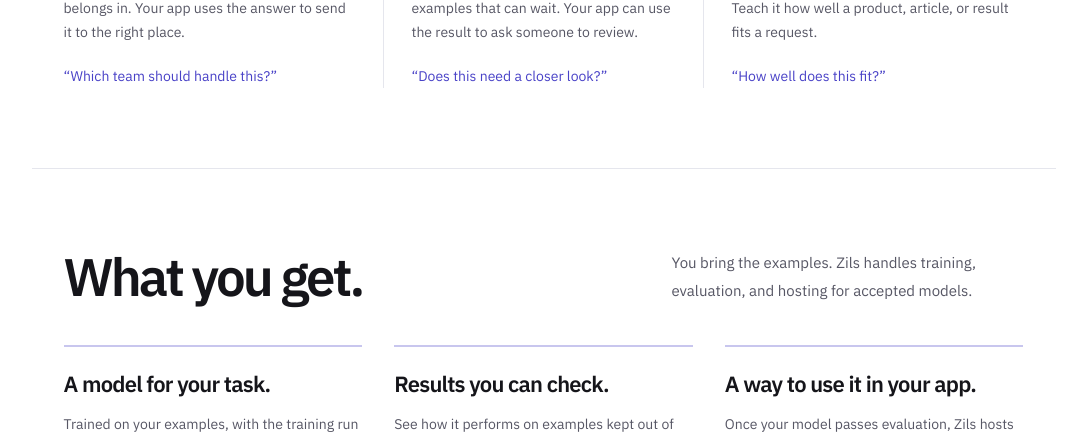
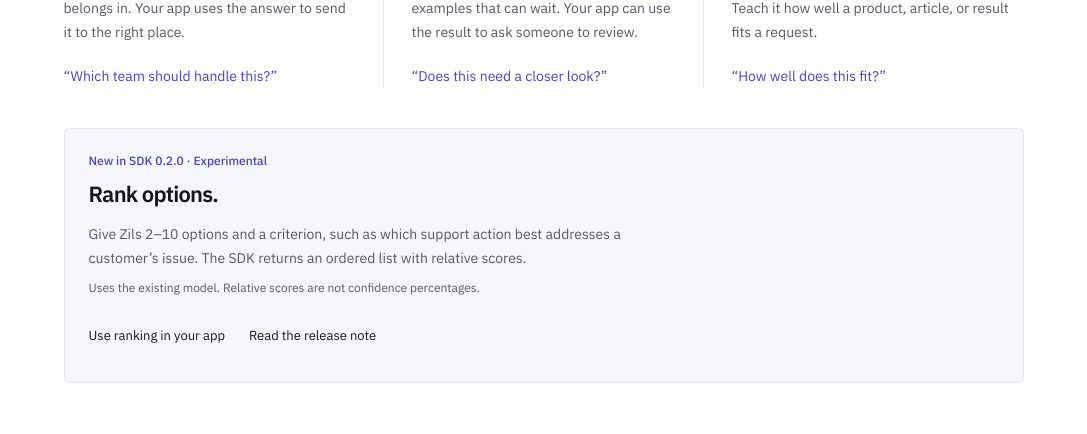
Before and after one commit to ooo-hq/zils-web, a Next.js app: page / in a window 1280 px wide. Shown: the part 1980-2414 px from the top of the page, without its empty margins (89-1176 px from the left). Built offline with nearby package versions, Linux system fonts and the light colour scheme; no server answers.

Commit message:
Explain SDK ranking on the homepage and playground

```diff
--- a/app/(home)/page.tsx
+++ b/app/(home)/page.tsx
@@ -75,6 +75,16 @@ export default function HomePage() {
               </article>
             ))}
           </div>
+          <article aria-labelledby="rank-options" className="mt-10 rounded-md border border-edge bg-[var(--zils-surface)] p-5 sm:p-6">
+            <p className="text-xs font-medium text-[var(--zils-accent)]">New in SDK 0.2.0 · Experimental</p>
+            <h3 id="rank-options" className="mt-2 text-[22px] font-semibold tracking-[-0.035em]">Rank options.</h3>
+            <p className="mt-3 max-w-[70ch] text-sm leading-6 text-muted">Give Zils 2–10 options and a criterion, such as which support action best addresses a customer’s issue. The SDK returns an ordered list with relative scores.</p>
+            <p className="mt-2 text-xs leading-5 text-muted">Uses the existing model. Relative scores are not confidence percentages.</p>
+            <div className="mt-4 flex flex-wrap gap-x-6 gap-y-3 text-sm">
+              <a href="https://docs.zils.ai/sdks/ranking" className={s.textLink}>Use ranking in your app</a>
+              <a href="https://docs.zils.ai/changelog#sdk-0-2-0" className={s.textLink}>Read the release note</a>
+            </div>
+          </article>
         </section>
 
         <section aria-labelledby="deliver" className="mx-auto max-w-5xl border-t border-edge px-6 py-16 sm:px-8 sm:py-20">
--- a/app/(home)/playground/page.tsx
+++ b/app/(home)/playground/page.tsx
@@ -32,6 +32,18 @@ export default async function PlaygroundPage({ searchParams }: PageProps<'/playg
       </header>
     </div>
     <main id="main-content" tabIndex={-1} className="mx-auto max-w-6xl px-6 pb-20 pt-6 sm:px-8">
+      <section aria-labelledby="ranking-heading" className="mb-8 grid gap-5 rounded-md border border-edge bg-[var(--zils-surface)] p-5 sm:p-6 md:grid-cols-[1fr_auto] md:items-center">
+        <div>
+          <p className="text-xs font-medium text-accent">Available in SDK 0.2.0 · Experimental</p>
+          <h2 id="ranking-heading" className="mt-2 text-2xl font-semibold tracking-[-0.035em]">Rank options</h2>
+          <p className="mt-2 max-w-[65ch] text-sm leading-6 text-muted">Give Zils 2–10 options and describe what should come first. Get an ordered list with relative scores.</p>
+          <p className="mt-2 text-xs leading-5 text-subtle">Ranking works through the SDK. An interactive ranking demo is not available in this playground yet.</p>
+        </div>
+        <div className="flex flex-col items-start gap-3 text-sm">
+          <a href="https://docs.zils.ai/sdks/ranking" className="inline-flex min-h-11 items-center rounded-md bg-action px-4 py-2 font-medium text-on-action hover:bg-action-hover">Use ranking in your app</a>
+          <a href="https://docs.zils.ai/changelog#sdk-0-2-0" className="underline decoration-edge-strong underline-offset-4 hover:text-accent">What’s new in 0.2.0</a>
+        </div>
+      </section>
       <GuidedPlayground key={initialStarterId ?? 'blank'} {...playgroundConfig()} assistantConfigured={setupConfigured()} initialStarterId={initialStarterId} />
       <p className="mt-10 border-t border-edge pt-6 text-xs leading-6 text-subtle">Playground examples are illustrative, not an evaluation benchmark. Answers come only from the connected Zils checkpoint; there is no fallback model.</p>
     </main>
--- a/components/site-footer.tsx
+++ b/components/site-footer.tsx
@@ -17,6 +17,7 @@ const LINK_GROUPS = [
     { href: 'https://github.com/ooo-hq/zils', label: 'Model source' },
   ] },
   { label: 'Keep in touch', links: [
+    { href: `${docsUrl}/changelog`, label: 'Changelog' },
     { href: discordUrl, label: 'Discord' },
     { href: 'https://x.com/zils_ai', label: 'X' },
     { href: '/contact', label: 'Contact' },
```
